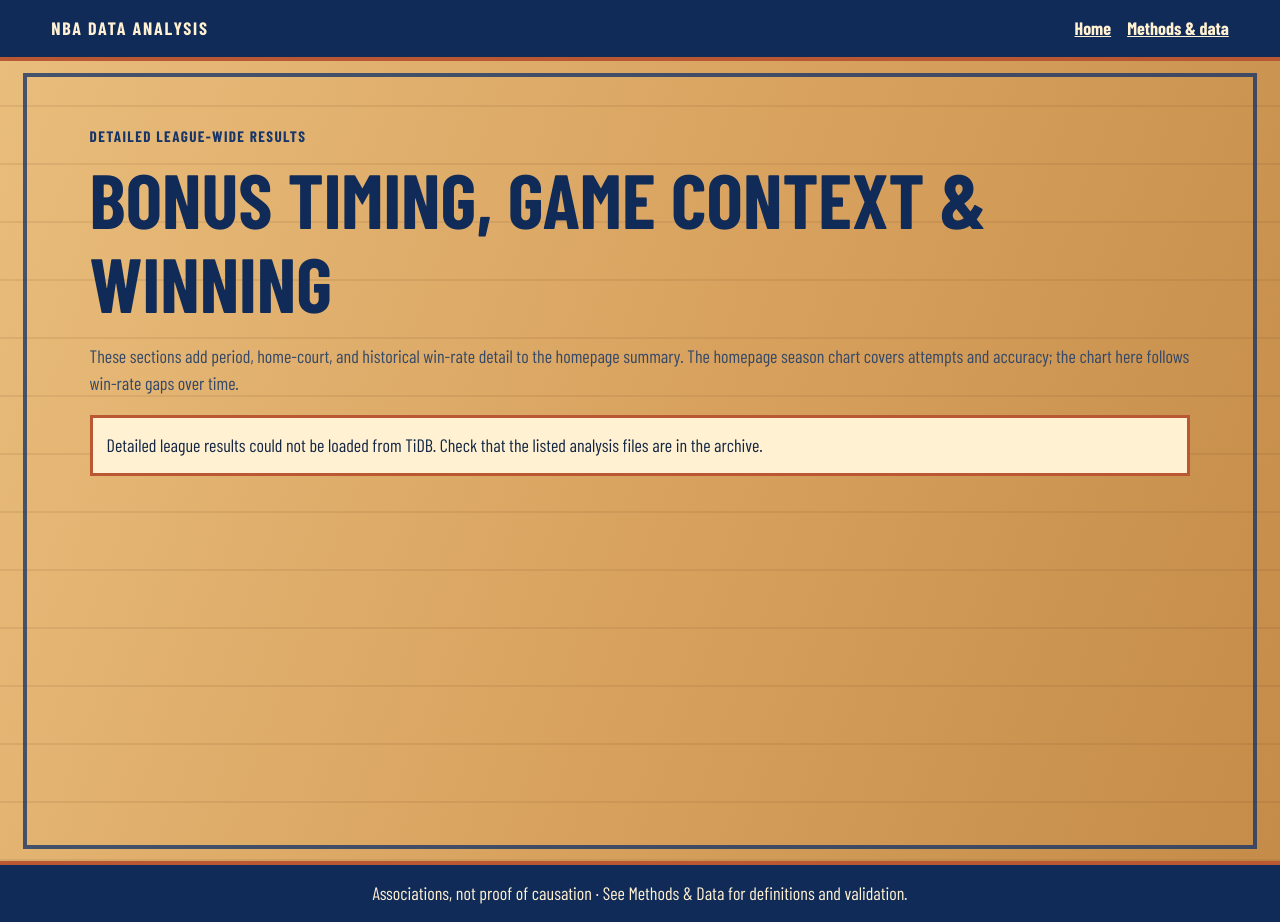
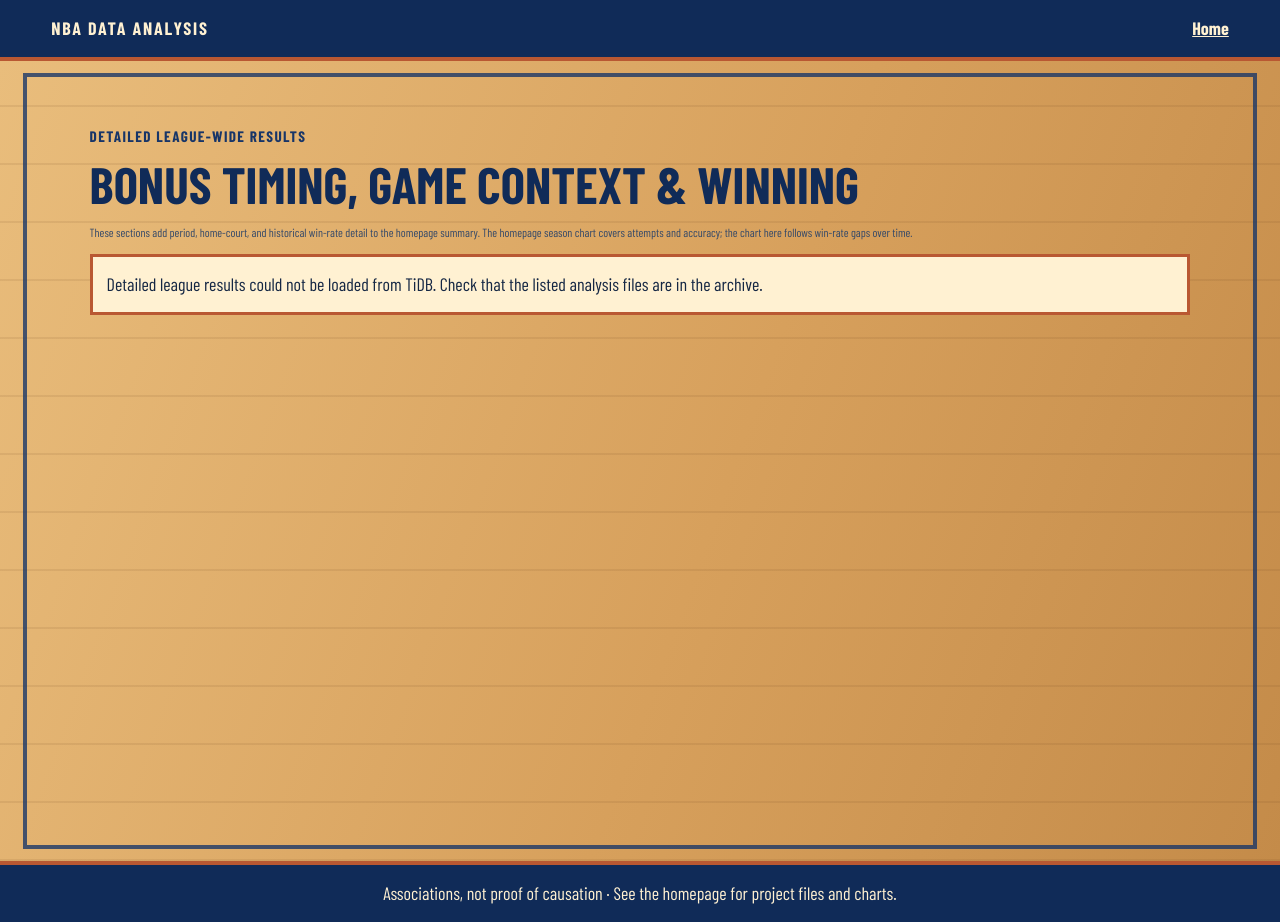
Before and after one commit to 21mhynes/NBA-data-analysis, a Flask app: page /league-analysis in a window 1280 px wide. Run offline with Flask 3, Linux system fonts and the light colour scheme; some web fonts are replaced.

Commit message:
Refine league analysis layout and navigation

```diff
--- a/templates/league_analysis.html
+++ b/templates/league_analysis.html
@@ -13,10 +13,10 @@
     nav{display:flex;gap:16px;flex-wrap:wrap} a{color:var(--cream);font-weight:700}
     main{position:relative;isolation:isolate;min-height:100vh;padding:clamp(28px,5vw,66px) clamp(18px,7vw,110px);overflow:hidden;background:repeating-linear-gradient(0deg,rgba(103,62,27,.1) 0 2px,transparent 2px 58px),linear-gradient(110deg,var(--light),var(--court) 56%,#c48b49)}
     main:before{content:"";position:absolute;z-index:-1;inset:12px clamp(10px,1.8vw,28px);border:4px solid rgba(23,53,104,.78)}
-    main>*{position:relative;z-index:1}.wrap{max-width:1120px;margin:auto}
+    main>*{position:relative;z-index:1}.wrap{max-width:1500px;margin:auto}
     .eyebrow{color:var(--line);font-size:.95rem;font-weight:900;letter-spacing:.09em;text-transform:uppercase}
     h1,h2,h3{color:var(--navy);font-weight:900;line-height:1.1;text-transform:uppercase}h1{font-size:clamp(2.5rem,6vw,4.8rem);margin:8px 0}h2{font-size:clamp(1.7rem,3vw,2.4rem);margin:0 0 10px}h3{font-size:1.35rem;margin:0 0 10px}
-    p{color:var(--muted)}.panel{margin:26px 0;padding:clamp(20px,3.4vw,36px);background:rgba(255,241,210,.9);border:4px solid var(--line)}
+    p{color:var(--muted)}.panel{max-width:1120px;margin:26px auto;padding:clamp(20px,3.4vw,36px);background:rgba(255,241,210,.9);border:4px solid var(--line)}
     .grid{display:grid;grid-template-columns:repeat(2,minmax(0,1fr));gap:16px;margin-top:16px}
     .card{padding:17px;background:rgba(233,189,124,.52);border:3px solid rgba(23,53,104,.78)}
     .number{color:var(--line);font-size:2rem;font-weight:900}.note{padding:12px 16px;background:rgba(215,160,92,.55);border-left:5px solid var(--accent)}
@@ -30,10 +30,16 @@
     .error{padding:14px;background:var(--cream);border:3px solid var(--accent)}
     footer{border-bottom:0;border-top:4px solid var(--accent);text-align:center}
     @media(max-width:700px){header{align-items:flex-start;flex-direction:column}.grid{grid-template-columns:1fr}main{padding:26px 18px}.panel{padding:20px 16px}}
+@media(min-width:1200px){
+  .wrap>h1{font-size:clamp(2rem,4vw,4rem);white-space:nowrap}
+  .wrap>p:first-of-type{font-size:clamp(.74rem,.9vw,1rem);white-space:nowrap}
+}
+.tied-period-card{grid-column:1/-1;justify-self:center;width:min(100%,calc((100% - 16px)/2))}
+@media(max-width:700px){.tied-period-card{grid-column:auto;width:100%}}
   </style>
 </head>
 <body>
-  <header><div class="brand">NBA Data Analysis</div><nav><a href="/">Home</a><a href="/methods-data">Methods &amp; data</a></nav></header>
+  <header><div class="brand">NBA Data Analysis</div><nav><a href="/">Home</a></nav></header>
   <main><div class="wrap">
     <div class="eyebrow">Detailed league-wide results</div><h1>Bonus timing, game context &amp; winning</h1>
     <p>These sections add period, home-court, and historical win-rate detail to the homepage summary. The homepage season chart covers attempts and accuracy; the chart here follows win-rate gaps over time.</p>
@@ -64,7 +70,7 @@
       <p>This is different from being the first team to enter the bonus anywhere in the game. Each team’s first entry by period is compared; a team has the advantage if it is first in more periods. Ties remain a separate group.</p>
       <div class="grid">
         {% for label in ["More", "Fewer", "Tied"] %}
-          {% if label in data.period_win_rates %}<article class="card"><h3>{{ label }} periods first</h3><div class="number">{{ "%.2f"|format(data.period_win_rates[label]) }}%</div><p>{{ "{:,}".format(data.period_rows[label].rows) }} team-game rows</p></article>{% endif %}
+          {% if label in data.period_win_rates %}<article class="card{% if label == 'Tied' %} tied-period-card{% endif %}"><h3>{{ label }} periods first</h3><div class="number">{{ "%.2f"|format(data.period_win_rates[label]) }}%</div><p>{{ "{:,}".format(data.period_rows[label].rows) }} team-game rows</p></article>{% endif %}
         {% endfor %}
       </div>
       <p>For this period-count comparison, the supplied historical findings report a 9.71 percentage-point gap between teams first in more versus fewer periods.</p>
@@ -93,6 +99,6 @@
     </section>
     {% endif %}
   </div></main>
-  <footer>Associations, not proof of causation · See Methods &amp; Data for definitions and validation.</footer>
+  <footer>Associations, not proof of causation · See the homepage for project files and charts.</footer>
 </body>
 </html>
```
